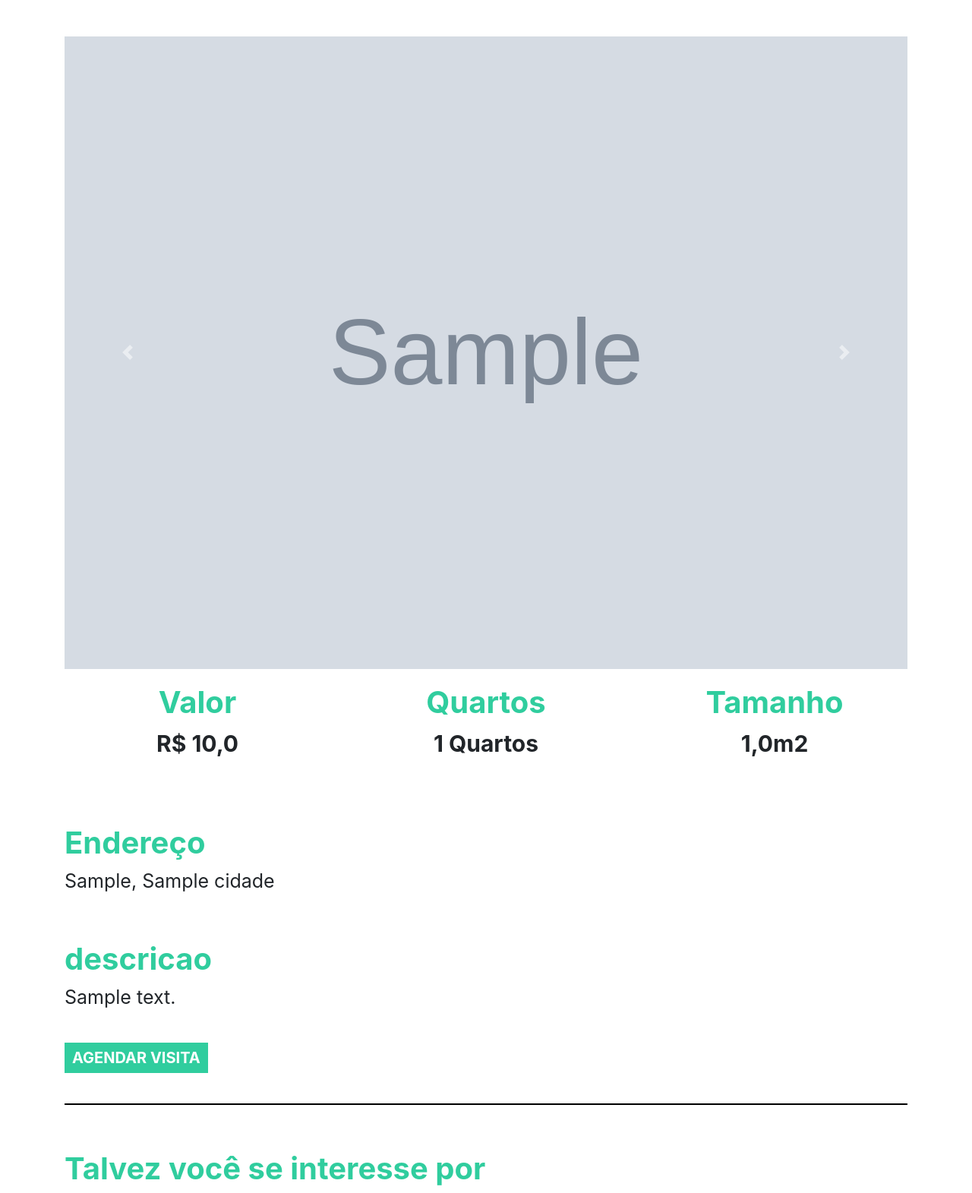
After one commit to GuilhermeDavino/pymobi, a Django app: page /imovel/1 in a window 1280 px wide. The commit adds this page. Shown: the whole page at 76% size. Run offline with Django 5.2, Linux system fonts and the light colour scheme; tables that the repository leaves empty hold one stand-in row (values such as "Sample post"); grey boxes marked "Sample" are stand-in pictures.

Commit message:
feat: finished imovel page and header only for authenticated users

```diff
--- a/platform_app/templates/home/home.html
+++ b/platform_app/templates/home/home.html
@@ -13,7 +13,7 @@
         {% for imovel in imoveis %}
         <div class="col-md cont">
             <div class="card_imovel">
-                <img class="img_capa_imovel" src="{{imovel.imagens.all.0.img.url}}">
+                <img class="img_capa_imovel" src="{{imovel.imagens.all.0.img.url}}" style="height: 213px;" >
                 <div class="informacoes_imoveis">
                     <a class="a_none" href="">
                         <h4 class="valor">R$ {{imovel.valor}}</h4>
--- /dev/null
+++ b/platform_app/templates/imovel/imovel.html
@@ -0,0 +1,83 @@
+{% extends 'base.html' %}
+{% load static %}
+{% block 'head' %}
+
+<link rel="stylesheet" href="{% static 'platform_app/css/home.css' %}">
+{% endblock %}
+{% block 'body' %}
+<div style="text-align: center" class="container">
+    <br>
+    <br>
+    <div id="carouselExampleControls" class="carousel slide" data-ride="carousel">
+        <div class="carousel-inner">
+            {% for img in imovel.imagens.all %}
+            <div class="carousel-item {% if forloop.first %} active {% endif %}">
+                <img class="d-block w-100" src="{{img}}" alt="First slide">
+            </div>
+            {% endfor %}
+        </div>
+        <a class="carousel-control-prev" href="#carouselExampleControls" role="button" data-slide="prev">
+            <span class="carousel-control-prev-icon" aria-hidden="true"></span>
+            <span class="sr-only">Previous</span>
+        </a>
+        <a class="carousel-control-next" href="#carouselExampleControls" role="button" data-slide="next">
+            <span class="carousel-control-next-icon" aria-hidden="true"></span>
+            <span class="sr-only">Next</span>
+        </a>
+    </div>
+    <div class="row">
+        <div class="col-md">
+            <h3 class="titulo_especificacao">Valor</h3>
+            <p class="especificacao">R$ {{imovel.valor}}</p>
+        </div>
+        <div class="col-md">
+            <h3 class="titulo_especificacao">Quartos</h3>
+            <p class="especificacao">{{imovel.quartos}} Quartos</p>
+        </div>
+        <div class="col-md">
+            <h3 class="titulo_especificacao">Tamanho</h3>
+            <p class="especificacao">{{imovel.tamanho}}m2</p>
+        </div>
+
+    </div>
+    <br>
+    <br>
+    <div style="text-align: left">
+        <h3 class="titulo_especificacao">Endereço</h3>
+        <p class="especificacao_endereco">{{imovel.rua}}, {{imovel.cidade }}</p>
+    </div>
+    <br>
+    <div style="text-align: left">
+        <h3 class="titulo_especificacao">descricao</h3>
+        <p class="especificacao_endereco">{{imovel.descricao}}</p>
+        <br>
+        <button class="btn_agendar_visita" data-toggle="modal" data-target="#exampleModal">AGENDAR VISITA</button>
+        <br>
+        <br>
+    </div>
+    <hr style="border: 1px solid black">
+    <br>
+    <div class="div_possivel_interesse">
+        <h3 class="titulo_especificacao">Talvez você se interesse por</h3>
+        <div class="row">
+            {% for sugestao in sugestoes %}
+            <div class="col-md cont">
+                <div class="card_imovel">
+                    <img class="img_capa_imovel" src="{{sugestao.imagens.all.0.img.url}}">
+                    <div class="informacoes_imoveis">
+                        <a class="a_none" href="{% url 'imovel' sugestao.id %}">
+                            <h4 class="valor">R$ {{sugestao.valor}}</h4>
+                        </a>
+                        <p>{{sugestao.rua}}, {{sugestao.cidade}}</p>
+                        <br>
+                        <img width="7%" src="{% static 'platform_app/img/heart.png' %}">
+                    </div>
+                </div>
+            </div>
+            {% endfor %}
+        </div>
+
+    </div>
+
+</div>
+{% endblock %}
--- a/platform_app/urls.py
+++ b/platform_app/urls.py
@@ -3,4 +3,5 @@ from . import views
 
 urlpatterns = [
     path('', views.home, name='home'),
+    path('imovel/<str:id>', views.imovel, name='imovel'),
 ]
--- a/platform_app/views.py
+++ b/platform_app/views.py
@@ -2,9 +2,12 @@ from django.http import HttpResponse
 from django.shortcuts import render
 from .models import Imovel, Cidade
 from django.contrib.auth.decorators import login_required
+from django.shortcuts import get_object_or_404
+
 
 @login_required(login_url='/auth/logar/')
 def home(request):
+
     preco_minimo = request.GET.get('preco_minimo')
     preco_maximo = request.GET.get('preco_maximo')
     cidade = request.GET.get('cidade')
@@ -27,3 +30,9 @@ def home(request):
 
     cidades = Cidade.objects.all()
     return render(request, 'home/home.html', {'imoveis': imoveis, 'cidades': cidades})
+
+
+def imovel(request, id):
+    imovel = get_object_or_404(Imovel, id=id)
+    sugestoes = Imovel.objects.filter(cidade=imovel.cidade).exclude(id=id)[:2]
+    return render(request, 'imovel/imovel.html', {'imovel': imovel, 'sugestoes': sugestoes})
--- a/templates/base.html
+++ b/templates/base.html
@@ -1,16 +1,41 @@
 {% load static %}
 <!doctype html>
 <html lang="pt-BR">
+
 <head>
-    {% block 'head' %}{% endblock  %}
+  {% block 'head' %}{% endblock %}
   <meta charset="utf-8">
   <meta name="viewport" content="width=device-width, initial-scale=1, shrink-to-fit=no">
   <link rel="stylesheet" href="https://cdn.jsdelivr.net/npm/bootstrap@4.6.1/dist/css/bootstrap.min.css">
-    <title>{% block 'titulo' %}{% endblock  %}</title>
+  <title>{% block 'titulo' %}{% endblock %}</title>
 </head>
+
 <body>
-    {% block 'body' %}{% endblock  %}
+  {% if user.is_authenticated %}
+  <nav class="navbar navbar-expand-lg navbar-dark bg_navbar">
+    <a class="navbar-brand" href="{% url 'home' %}">
+      <img width="40" src="{% static 'authentication/img/logo.png' %}" />- &nbsp
+      <h3 class="font_logo">PYMOBI</h3>
+    </a>
+    <button class="navbar-toggler" type="button" data-toggle="collapse" data-target="#navbarNav"
+      aria-controls="navbarNav" aria-expanded="false" aria-label="Toggle navigation">
+      <span class="navbar-toggler-icon"></span>
+    </button>
+    <div class="collapse navbar-collapse" id="navbarNav">
+      <ul class="navbar-nav">
+        <li class="nav-item active">
+          <a class="nav-link" href="">Agendamento</a>
+        </li>
+        <li class="nav-item active">
+          <a class="nav-link" href="{% url 'sair' %}">Sair</a>
+        </li>
+      </ul>
+    </div>
+  </nav>
+  {% endif %}
+  {% block 'body' %}{% endblock %}
   <script src="https://cdn.jsdelivr.net/npm/jquery@3.5.1/dist/jquery.slim.min.js"></script>
-    <script src="https://cdn.jsdelivr.net/npm/bootstrap@4.6.1/dist/js/bootstrap.bundle.min.js" ></script>
+  <script src="https://cdn.jsdelivr.net/npm/bootstrap@4.6.1/dist/js/bootstrap.bundle.min.js"></script>
 </body>
+
 </html
```
Lines whose indentation alone changed are shown as unchanged.
